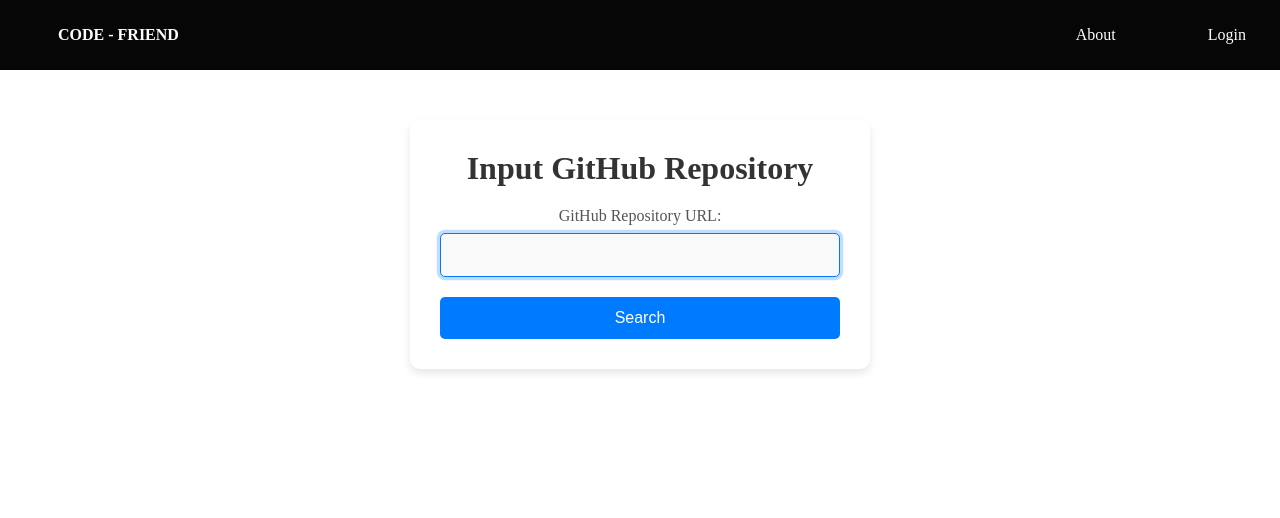
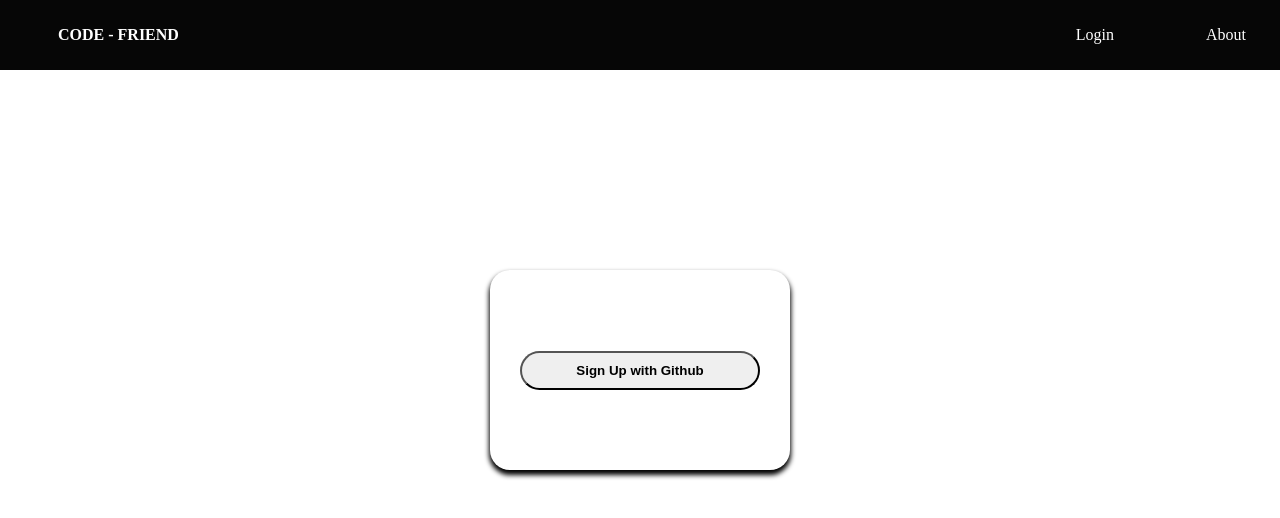
Before and after one commit to AdityaJamdade/code-friend-ai, a React (Vite) app: page / in a window 1280 px wide. Shown: the top 518 px of the page. Built offline with nearby package versions, Linux system fonts and the light colour scheme.

Commit message:
improved styling for signup page

```diff
--- a/src/App.jsx
+++ b/src/App.jsx
@@ -1,6 +1,6 @@
 import './App.css'
 import Navbar from './components/Navbar/Navbar'
-import InputRepo from './screens/InputRepo/InputRepo'
+import Signup from './screens/signup/Signup'
 
 function App() {
 
@@ -8,7 +8,7 @@ function App() {
     <>
       <div className="app">
         <Navbar />
-        <InputRepo />
+        <Signup />
       </div>
     </>
   )
--- a/src/components/Navbar/Navbar.jsx
+++ b/src/components/Navbar/Navbar.jsx
@@ -4,8 +4,8 @@ const Navbar = () => {
     return (
         <div className="navbar">
             <a href="/" className="logo">CODE - FRIEND</a>
+            <a href="/about" className="about-link">About</a>
             <a href="/login" className="about-link">Login</a>
-            <a href="about" className="about-link">About</a>
         </div>
     );
 }
--- a/src/screens/signup/Signup.css
+++ b/src/screens/signup/Signup.css
@@ -2,22 +2,25 @@
     margin: 200px auto;
     height: 200px;
     width: 300px;
-    background-color: grey;
     display: flex;
     justify-content: center;
     align-items: center;
     border-radius: 20px;
+    box-shadow: 0px 4px 5px 1px;
+}
+.signup-box:hover{
+    box-shadow: 0px 4px 15px 1px;
+    transition: ease 200ms;
 }
 .sign-in-with-git, button{
-    background-color: aqua;
-    padding: 20px;
+    padding: 10px;
     border-radius: 20px;
     color: black;
     font-weight: bold;
+    width: 80%;
 }
 
 button:hover{
-    box-shadow: 1px 2px 3px 2px;
     transition: 0.5s ease;
     cursor: pointer;
 }
```
